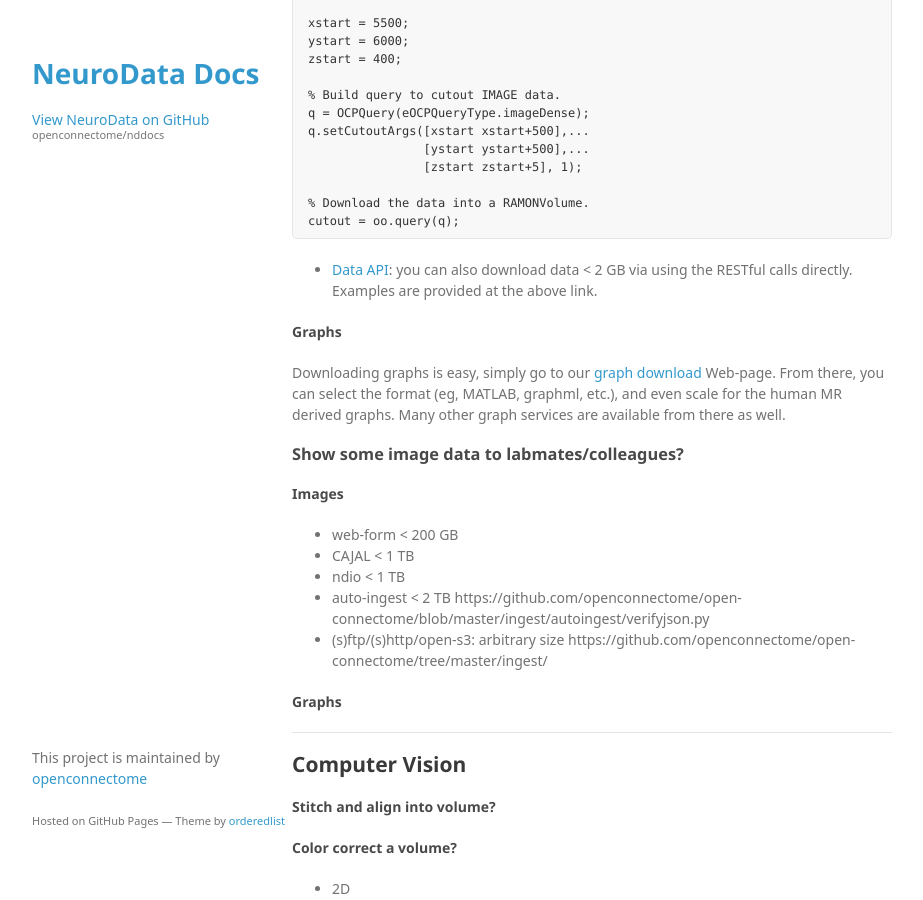
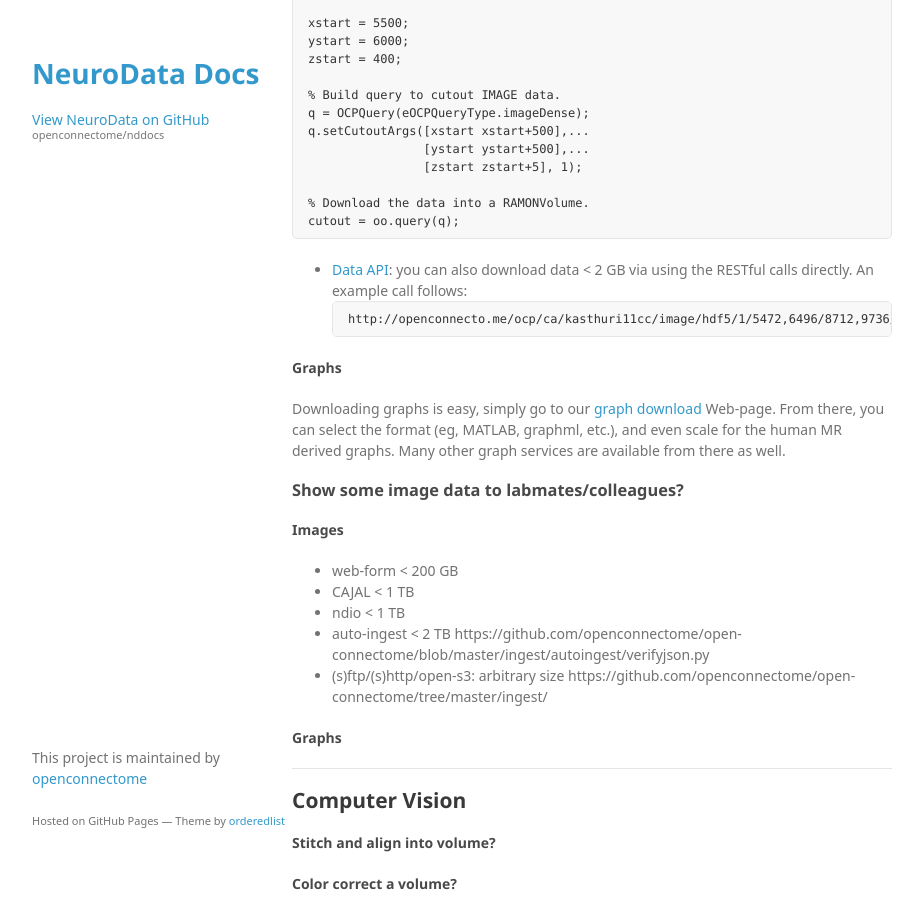
Before and after one commit to neurodata/nddocs-archive, a Jekyll site: the page built from tutorials.md, in a window 1280 px wide and 900 px high, scrolled down 1304 px. Shown: the whole window, without its empty margins (178-1101 px from the left). Built offline with Jekyll 4.4.1, drawn with Linux system fonts in a browser that asks for light colours; some web fonts are replaced.

Commit message:
Update tutorials.md

```diff
--- a/tutorials.md
+++ b/tutorials.md
@@ -63,7 +63,10 @@ q.setCutoutArgs([xstart xstart+500],...
 cutout = oo.query(q);
 ~~~
 
-- [Data API](http://docs.neurodata.io/open-connectome/api/data_api.html): you can also download data < 2 GB via using the RESTful calls directly.  Examples are provided at the above link.
+- [Data API](http://docs.neurodata.io/open-connectome/api/data_api.html#get): you can also download data < 2 GB via using the RESTful calls directly.  An example call follows:
+~~~
+http://openconnecto.me/ocp/ca/kasthuri11cc/image/hdf5/1/5472,6496/8712,9736/1000,1100/
+~~~
 
 #### Graphs
 
```
